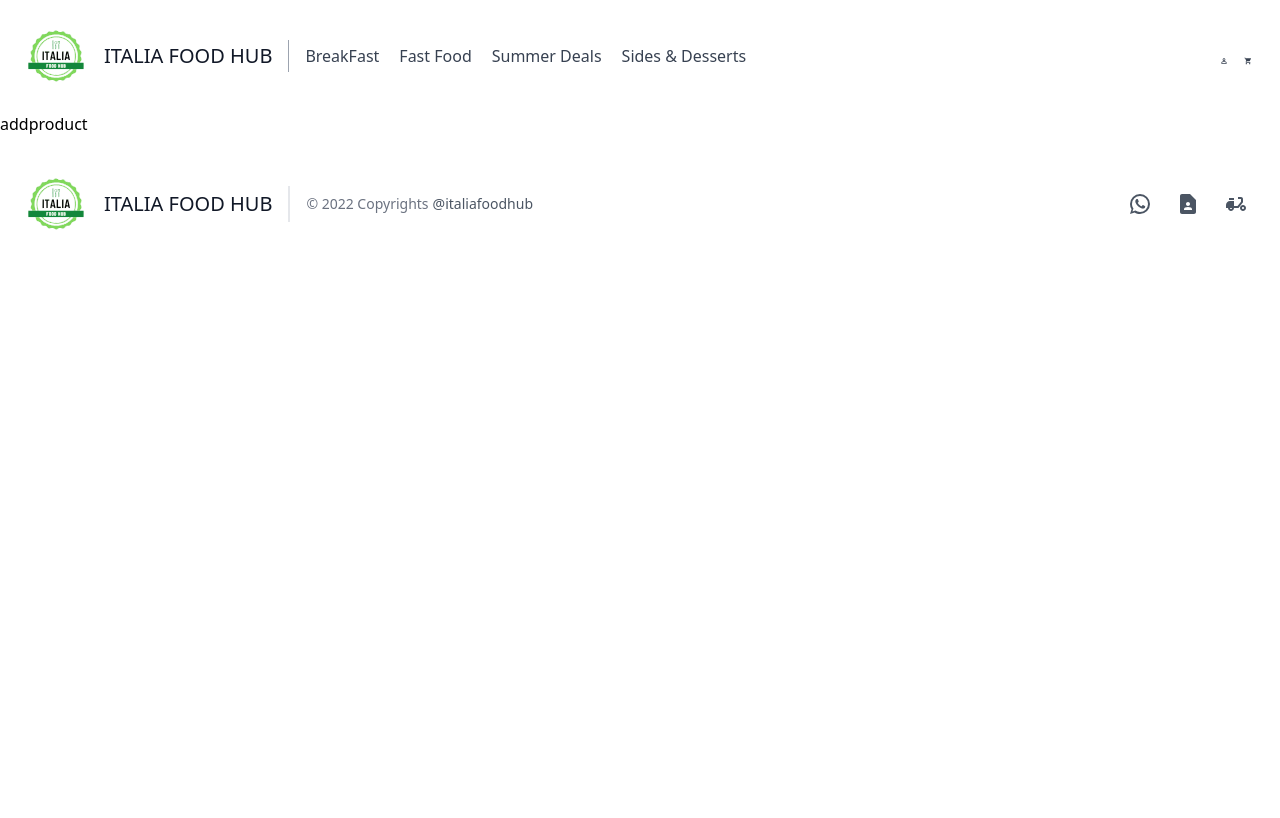
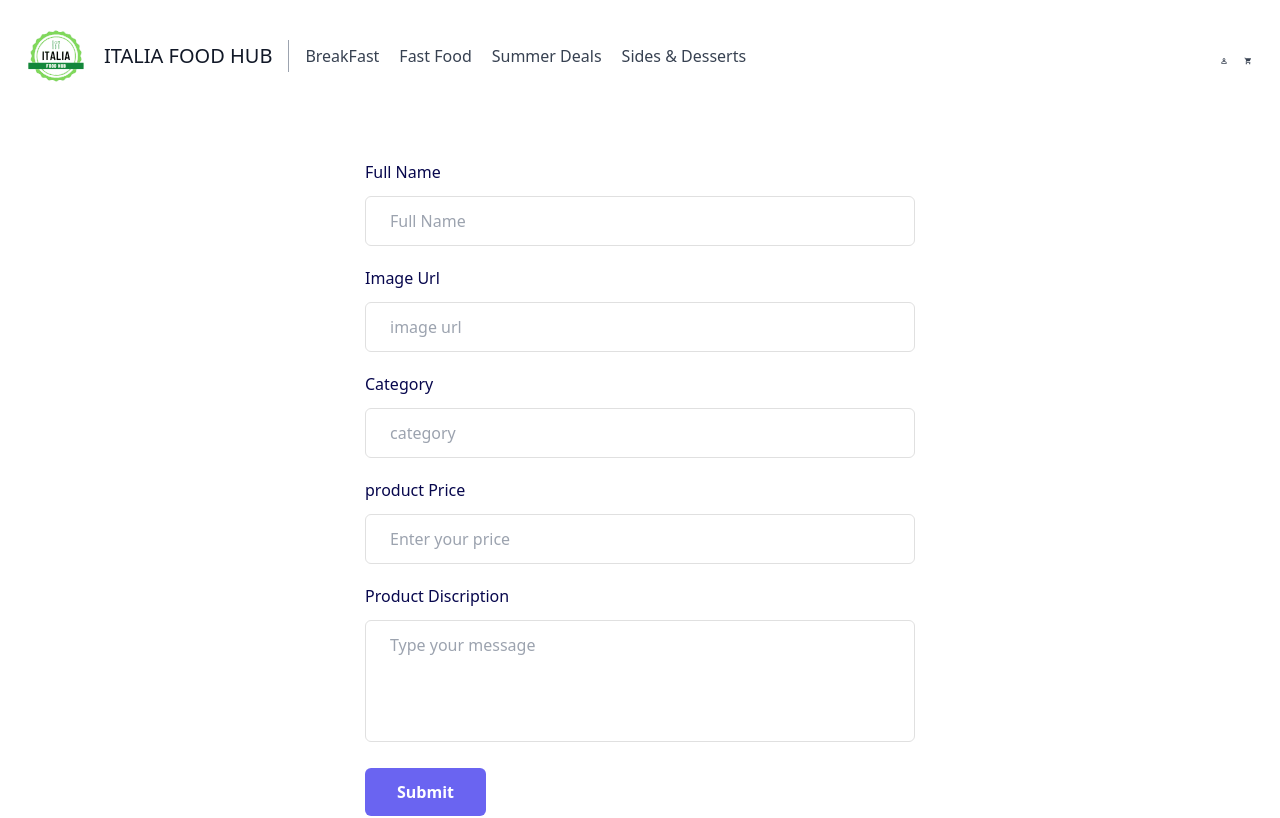
Before and after one commit to sulemansarwar10/shoppingcart, a Next.js app: page /addproduct in a window 1280 px wide. Shown: the top 818 px of the page. Built offline with nearby package versions, Linux system fonts and the light colour scheme; sample sign-in values are in the browser's storage.

Commit message:
design addproduct and api

```diff
--- a/components/header.js
+++ b/components/header.js
@@ -16,7 +16,7 @@ const header = () => {
                         <span className="ml-3 text-xl cursor-pointer" onClick={() => router.push('/')}>ITALIA FOOD HUB</span>
                     </a>
                     <nav className="md:mr-auto md:ml-4 md:py-1 md:pl-4 md:border-l md:border-gray-400	flex flex-wrap items-center text-base justify-center">
-                        <a onClick={() => router.push('/')} className="mr-5 cursor-pointer hover:text-gray-900">BreakFast</a>
+                        <a onClick={() => router.push('/addproduct')} className="mr-5 cursor-pointer hover:text-gray-900">BreakFast</a>
                         <a onClick={() => router.push('/')} className="mr-5 cursor-pointer hover:text-gray-900">Fast Food</a>
                         <a onClick={() => router.push('/')} className="mr-5 cursor-pointer hover:text-gray-900">Summer Deals</a>
                         <a onClick={() => router.push('/')} className="mr-5 cursor-pointer hover:text-gray-900">Sides & Desserts</a>
--- a/context/Shopstate.js
+++ b/context/Shopstate.js
@@ -3,6 +3,9 @@ import Shopcontext from "./shopcontext";
 import { ToastContainer, toast } from 'react-toastify';
 import 'react-toastify/dist/ReactToastify.css';
 const Shopstate = (props) => {
+
+  const [User, setUser] = useState({ name: "", email: "", token: "" })
+
 
   const successtoast = (msg) => {
     toast.success(msg, {
@@ -26,10 +29,40 @@ const Shopstate = (props) => {
       progress: undefined,
     });
   }
+  const login = async (user) => {
 
+    try {
+      const response = await fetch(
+        `/api/signin`,
+        {
+          body: JSON.stringify(user),
+          headers: {
+            'Content-Type': 'application/json',
+          },
+          method: 'POST'
+        }
+      );
+
+      const json = await response.json(); // parses JSON response into native JavaScript objects
+      return json;
+      // console.log("sign in response", json)
+      // if (json.success) {
+
+      //   successtoast(json.msg)
+      //   localStorage.setItem("token", json.authtoken)
+      //   setUser({ name: user.fname, email: user.email, token: json.authtoken })
+      // } else {
+      //   warntoast(json.msg)
+      // }
+    } catch (error) {
+
+    }
+
+
+  }
   return (
     <>
-      <Shopcontext.Provider value={{successtoast,warntoast}}>
+      <Shopcontext.Provider value={{ successtoast, warntoast, login, User, setUser }}>
         <ToastContainer
           position="bottom-right"
           autoClose={3000}
--- a/middleware/fetchuser.js
+++ b/middleware/fetchuser.js
@@ -3,7 +3,7 @@ const jwt = require('jsonwebtoken');
 const fetchuser = async (req, res, next) => {
     //get the user from jwt token and add it to req id
     const token = req.header("auth-token");
-
+    console.log("t",token)
     if (!token) {
         return res.status(401).send({ success: false, msg: "Please authenticate using valid token" })
 
--- a/models/product.js
+++ b/models/product.js
@@ -5,7 +5,8 @@ const ProductSchema = new mongoose.Schema({
     img: { type: String, required: true },
     category: { type: String, required: true },
     price: { type: Number, required: true },
-    disc: { type: String, }
+    disc: { type: String, },
+    user: { type: String, required: true }
 
 }, { timestamps: true });
 mongoose.models = {}
--- a/pages/addproduct.js
+++ b/pages/addproduct.js
@@ -4,9 +4,9 @@ import shopcontext from '../context/shopcontext';
 
 const addproduct = () => {
     const context = useContext(shopcontext)
-    const { successtoast, warntoast } = context;
+    const { successtoast, warntoast, User } = context;
     const router = useRouter()
-    const [product, setproduct] = useState({ name: "", img: "", category: "", price: "", disc: "" })
+    const [product, setproduct] = useState({ name: "", img: "", category: "", price: "", disc: "", token: "" })
     const onchange = (e) => {
         setproduct({ ...product, [e.target.name]: e.target.value })
     }
@@ -14,11 +14,15 @@ const addproduct = () => {
     useEffect(() => {
         if (!localStorage.getItem("token")) {
             router.push('/')
+        } else {
+            setproduct({ token: localStorage.getItem("token") })
+
         }
     }, [])
 
     const submithandle = async (e) => {
         e.preventDefault();
+        console.log(product)
         if (product.name == "" || product.img == "" || product.category == "" || product.price == "" || product.disc == "") {
             warntoast('please fill all fields')
         }
@@ -27,7 +31,7 @@ const addproduct = () => {
 
             try {
                 const response = await fetch(
-                    `/api/product`,
+                    `/api/addproduct`,
                     {
                         body: JSON.stringify(product),
                         headers: {
@@ -47,6 +51,8 @@ const addproduct = () => {
                     setproduct({ name: "", img: "", category: "", price: "", disc: "", })
                 } else {
                     warntoast(json.msg)
+                    localStorage.clear()
+
                 }
             } catch (error) {
 
@@ -55,7 +61,98 @@ const addproduct = () => {
         }
     }
     return (
-        <div>addproduct</div>
+        <div>
+            <div className="flex items-center justify-center p-12">
+                <div className="mx-auto w-full max-w-[550px]">
+                    <form onSubmit={submithandle}>
+                        <div className="mb-5">
+                            <label
+                                className="mb-3 block text-base font-medium text-[#07074D]"
+                            >
+                                Full Name
+                            </label>
+                            <input
+                                value={product.name} onChange={onchange}
+                                type="text"
+                                name="name"
+                                id="name"
+                                placeholder="Full Name"
+                                className="w-full rounded-md border border-[#e0e0e0] bg-white py-3 px-6 text-base font-medium text-[#6B7280] outline-none focus:border-[#6A64F1] focus:shadow-md"
+                            />
+                        </div>
+                        <div className="mb-5">
+                            <label
+                                className="mb-3 block text-base font-medium text-[#07074D]"
+                            >
+                                Image Url
+                            </label>
+                            <input
+                                value={product.img} onChange={onchange}
+                                type="text"
+                                name="img"
+                                id="img"
+                                placeholder="image url"
+                                className="w-full rounded-md border border-[#e0e0e0] bg-white py-3 px-6 text-base font-medium text-[#6B7280] outline-none focus:border-[#6A64F1] focus:shadow-md"
+                            />
+                        </div>
+                        <div className="mb-5">
+                            <label
+
+                                className="mb-3 block text-base font-medium text-[#07074D]"
+                            >
+                                Category
+                            </label>
+                            <input
+                                value={product.category} onChange={onchange}
+                                type="text"
+                                name="category"
+                                id="category"
+                                placeholder="category"
+                                className="w-full rounded-md border border-[#e0e0e0] bg-white py-3 px-6 text-base font-medium text-[#6B7280] outline-none focus:border-[#6A64F1] focus:shadow-md"
+                            />
+                        </div>
+                        <div className="mb-5">
+                            <label
+                                className="mb-3 block text-base font-medium text-[#07074D]"
+                            >
+                                product Price
+                            </label>
+                            <input
+                                value={product.price} onChange={onchange}
+                                type="number"
+                                name="price"
+                                id="price"
+                                placeholder="Enter your price"
+                                className="w-full rounded-md border border-[#e0e0e0] bg-white py-3 px-6 text-base font-medium text-[#6B7280] outline-none focus:border-[#6A64F1] focus:shadow-md"
+                            />
+                        </div>
+                        <div className="mb-5">
+                            <label
+
+                                className="mb-3 block text-base font-medium text-[#07074D]"
+                            >
+                                Product Discription
+                            </label>
+                            <textarea
+                                value={product.disc} onChange={onchange}
+                                rows="4"
+                                name="disc"
+                                id="disc"
+                                placeholder="Type your message"
+                                className="w-full resize-none rounded-md border border-[#e0e0e0] bg-white py-3 px-6 text-base font-medium text-[#6B7280] outline-none focus:border-[#6A64F1] focus:shadow-md"
+                            ></textarea>
+                        </div>
+                        <div>
+                            <button
+                                className="hover:shadow-form rounded-md bg-[#6A64F1] py-3 px-8 text-base font-semibold text-white outline-none"
+                            >
+                                Submit
+                            </button>
+                        </div>
+                    </form>
+                </div>
+            </div>
+        </div>
     )
 }
 
--- a/pages/login.js
+++ b/pages/login.js
@@ -3,7 +3,7 @@ import { useRouter } from 'next/router'
 import shopcontext from '../context/shopcontext';
 function login() {
     const context = useContext(shopcontext)
-    const { successtoast, warntoast } = context;
+    const { successtoast, warntoast, login, setUser } = context;
 
     const router = useRouter()
     const [user, setuser] = useState({ email: "", password: "" })
@@ -18,34 +18,18 @@ function login() {
             warntoast('please fill all fields')
         }
         else {
-            try {
-                const response = await fetch(
-                    `/api/signin`,
-                    {
-                        body: JSON.stringify(user),
-                        headers: {
-                            'Content-Type': 'application/json',
-                        },
-                        method: 'POST'
-                    }
-                );
+            let response = await login(user)
+            console.log("sign in response", response)
+            if (response.success) {
 
-                const json = await response.json(); // parses JSON response into native JavaScript objects
-
-                console.log("sign in response", json)
-                if (json.success) {
-
-                    successtoast(json.msg)
-                    setuser({ email: "", password: "" })
-                } else {
-                    warntoast(json.msg)
-                }
-            } catch (error) {
-
+                successtoast(response.msg)
+                localStorage.setItem("token", response.authtoken)
+                setUser({ email: user.email, token: response.authtoken })
+                setuser({ email: "", password: "" })
+            } else {
+                warntoast(response.msg)
+                localStorage.clear()
             }
-
-
-
         }
     }
 
```
Also changed, not shown: pages/api/addproduct.js (+26 -3 lines). Lines whose indentation alone changed are shown as unchanged.
